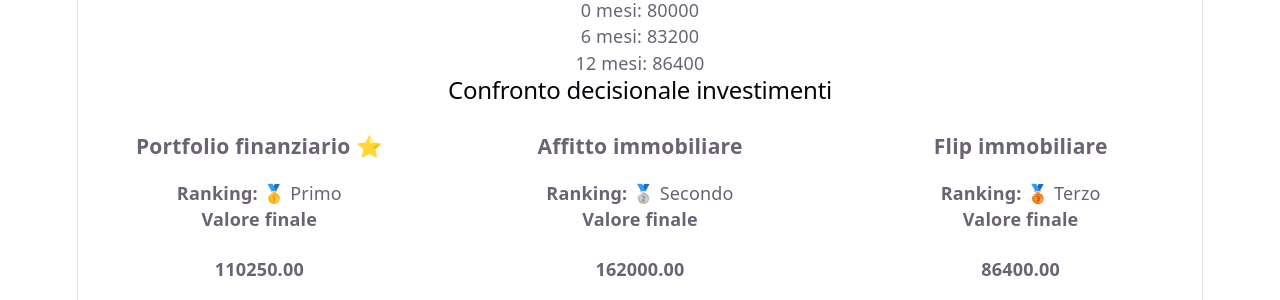
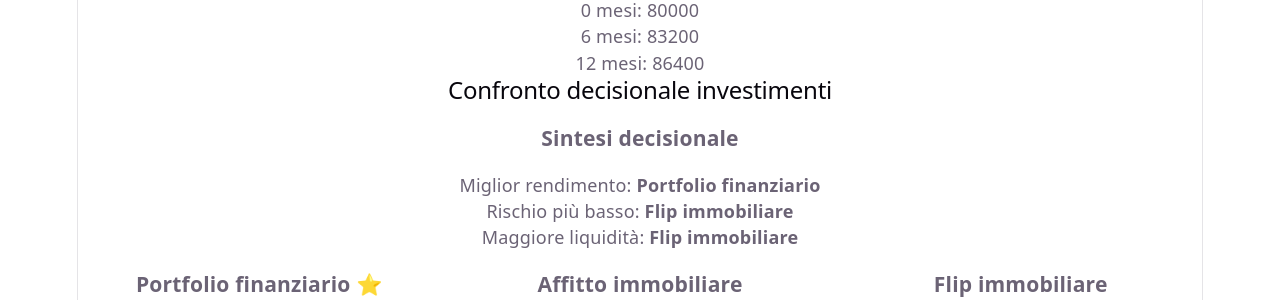
Before and after one commit to carlosciarrinovideo1-svg/Bussola-Finanziaria, a React (Vite) app in the folder frontend/: page / in a window 1280 px wide. Shown: the part 5360-5660 px from the top of the page. Built offline with nearby package versions, Linux system fonts and the light colour scheme; no server answers.

Commit message:
BF-0092: add investment decision summary

```diff
--- a/frontend/src/components/InvestmentDecisionPanel.tsx
+++ b/frontend/src/components/InvestmentDecisionPanel.tsx
@@ -7,6 +7,7 @@ import {
 } from "../investments/demo/exampleInvestments";
 
 import DecisionCard from "./investment/DecisionCard";
+import DecisionSummary from "./investment/DecisionSummary";
 import InvestmentComparisonGrid from "./investment/InvestmentComparisonGrid";
 
 export default function InvestmentDecisionPanel() {
@@ -29,6 +30,10 @@ export default function InvestmentDecisionPanel() {
         Confronto decisionale investimenti
       </h2>
 
+      <DecisionSummary
+        metrics={ranking}
+      />
+
       <InvestmentComparisonGrid>
         {ranking.map(
           (item, index) => (
--- /dev/null
+++ b/frontend/src/components/investment/DecisionSummary.tsx
@@ -0,0 +1,67 @@
+import type {
+  InvestmentDecisionMetrics,
+} from "../../investments";
+
+interface DecisionSummaryProps {
+  metrics: InvestmentDecisionMetrics[];
+}
+
+export default function DecisionSummary({
+  metrics,
+}: DecisionSummaryProps) {
+  if (metrics.length === 0) {
+    return null;
+  }
+
+  const bestReturn =
+    [...metrics].sort(
+      (a, b) =>
+        b.returnPercentage -
+        a.returnPercentage,
+    )[0];
+
+  const lowestRisk =
+    metrics.find(
+      (item) =>
+        item.risk === "basso",
+    );
+
+  const bestLiquidity =
+    metrics.find(
+      (item) =>
+        item.liquidity === "alta",
+    );
+
+  return (
+    <section>
+      <h3>
+        Sintesi decisionale
+      </h3>
+
+      <p>
+        Miglior rendimento:{" "}
+        <strong>
+          {bestReturn.name}
+        </strong>
+      </p>
+
+      {lowestRisk && (
+        <p>
+          Rischio più basso:{" "}
+          <strong>
+            {lowestRisk.name}
+          </strong>
+        </p>
+      )}
+
+      {bestLiquidity && (
+        <p>
+          Maggiore liquidità:{" "}
+          <strong>
+            {bestLiquidity.name}
+          </strong>
+        </p>
+      )}
+    </section>
+  );
+}
```
